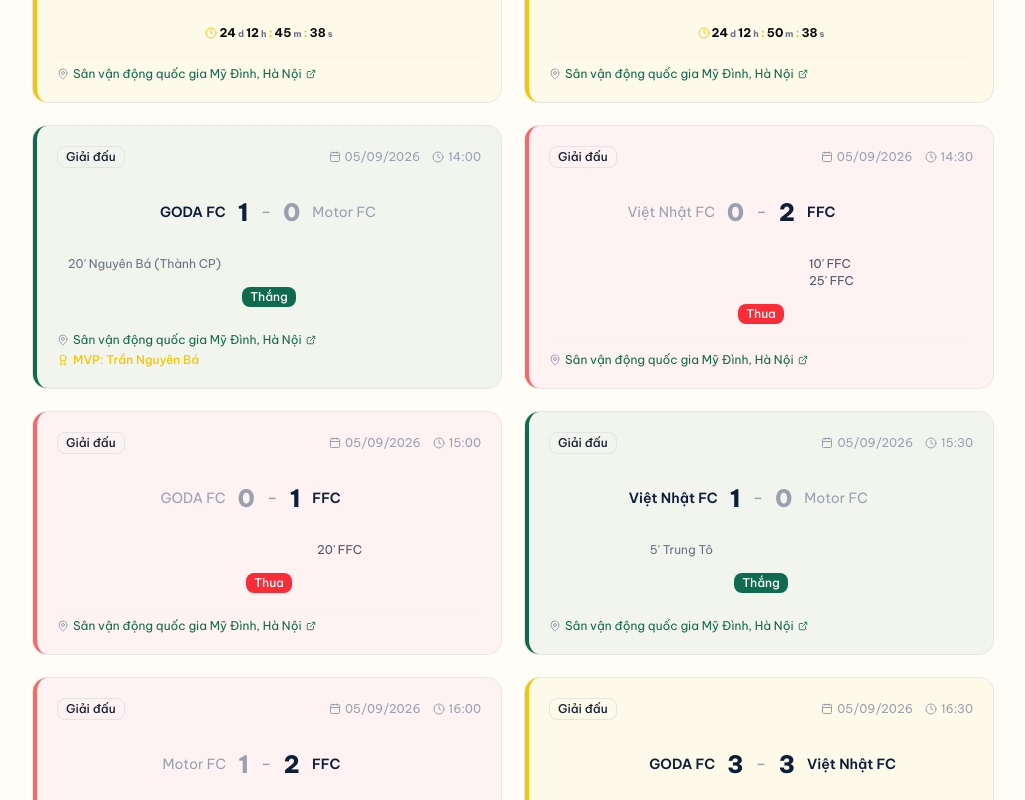
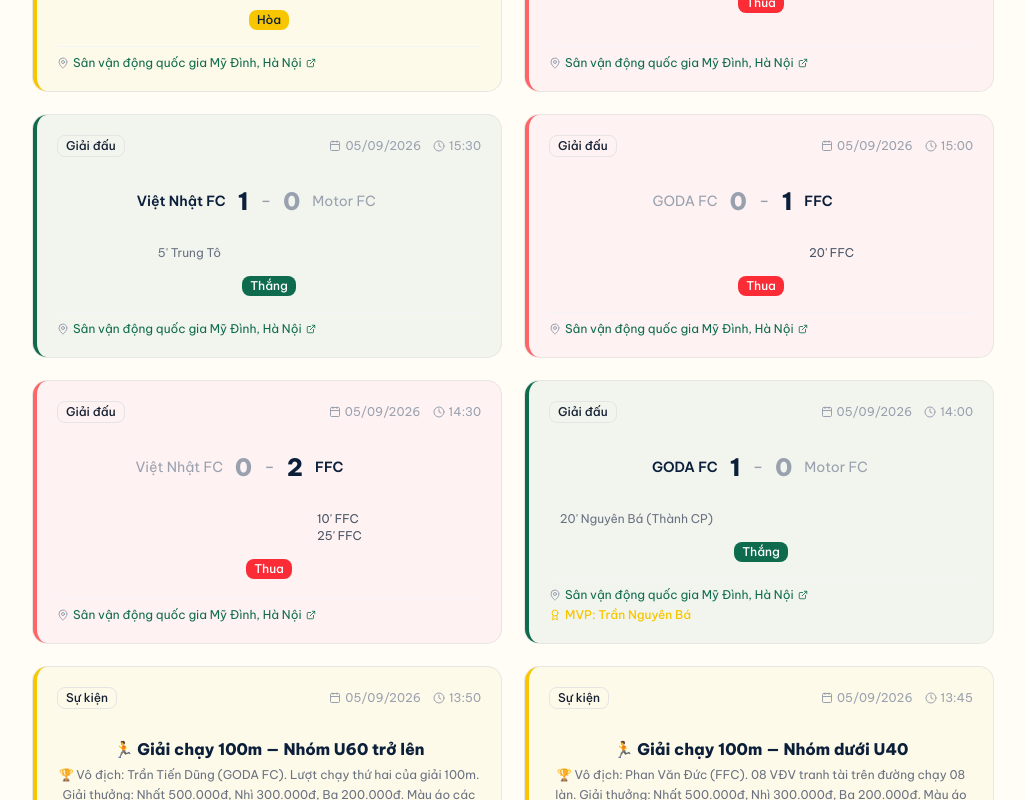
Before and after one commit to mmsop00/goda-fc, a Next.js app: page /tran-dau in a window 1280 px wide. Shown: the part 1240-2040 px from the top of the page, without its empty margins (127-1152 px from the left). Built offline with nearby package versions, Linux system fonts and the light colour scheme.

Commit message:
Sort tran-dau tab by time descending like homepage

```diff
--- a/src/app/tran-dau/page.tsx
+++ b/src/app/tran-dau/page.tsx
@@ -12,7 +12,7 @@ export default function TranDauPage() {
       const da = a.date.split("/").reverse().join("");
       const db = b.date.split("/").reverse().join("");
       if (da !== db) return db.localeCompare(da);
-      return (a.time ?? "99:99").localeCompare(b.time ?? "99:99");
+      return (b.time ?? "99:99").localeCompare(a.time ?? "99:99");
     }),
     []
   );
```
